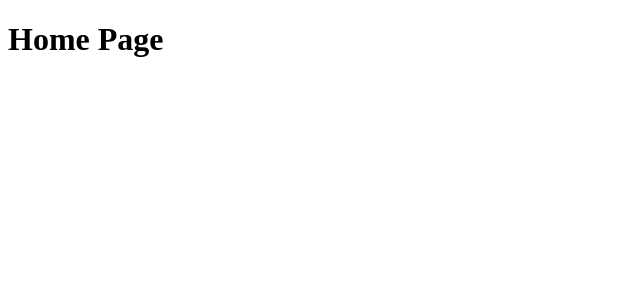
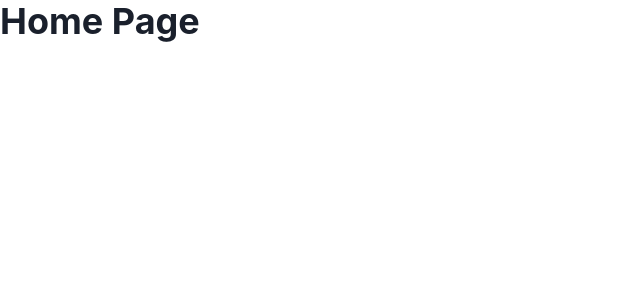
Before and after one commit to LestherGonzalezAguilar/events-aforo-web_front-end, a Next.js app: page / in a window 1280 px wide. Shown: the top 300 px of the page, without its empty margins (0-640 px from the left). Built offline with nearby package versions, Linux system fonts and the light colour scheme.

Commit message:
fix: Config initial Chakra UI

```diff
--- a/package.json
+++ b/package.json
@@ -14,5 +14,11 @@
     "next": "13.0.4",
     "react": "18.2.0",
     "react-dom": "18.2.0"
+  },
+  "devDependencies": {
+    "@chakra-ui/react": "^2.4.1",
+    "@emotion/react": "^11.10.5",
+    "@emotion/styled": "^11.10.5",
+    "framer-motion": "^7.6.9"
   }
 }
--- a/pages/_app.js
+++ b/pages/_app.js
@@ -1,5 +1,11 @@
+import { ChakraProvider } from "@chakra-ui/react"
+
 function MyApp({ Component, pageProps }) {
-  return <Component {...pageProps} />
+  return (
+    <ChakraProvider>
+      <Component {...pageProps} />
+    </ChakraProvider>
+  )
 }
 
 export default MyApp
--- a/pages/index.jsx
+++ b/pages/index.jsx
@@ -1,5 +1,7 @@
+import { Heading } from "@chakra-ui/react";
+
 export default function HomePage() {
   return (
-    <h1>Home Page</h1>
+    <Heading as="h2">Home Page</Heading>
   )
 }
```
Also changed, not shown: 1 other file (tests, documents, lock files or other folders).
